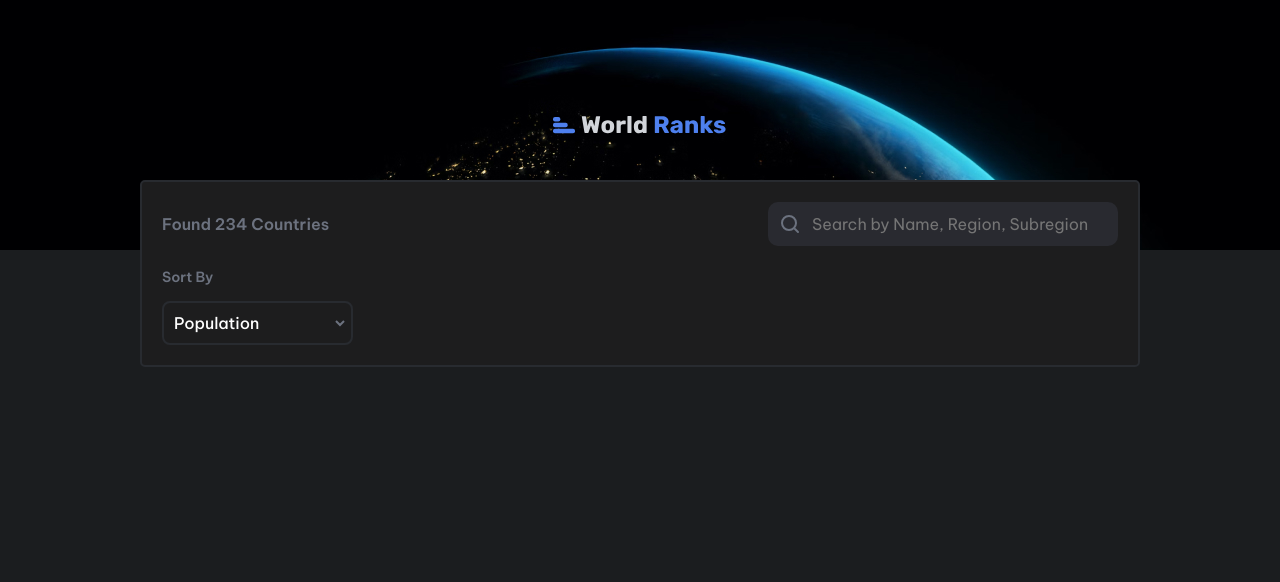
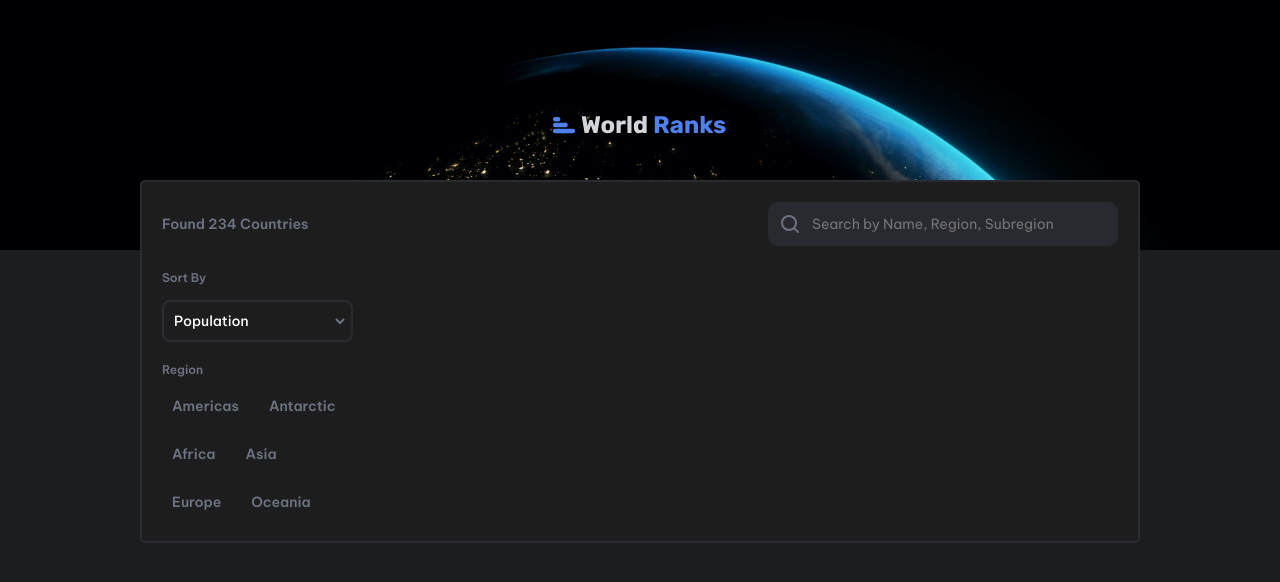
Before and after one commit to yosbergc/react-countries-directory, a React (Vite) app: page / in a window 1280 px wide. Shown: the top 582 px of the page. Built offline with nearby package versions, Linux system fonts and the light colour scheme.

Commit message:
Added regions filter component, modified search, countryCounter css

```diff
--- a/src/App.jsx
+++ b/src/App.jsx
@@ -3,6 +3,7 @@
 import { CountryCounter } from './components/CountryCounter/CountryCounter'
 import { Search } from './components/Search/Search'
 import { Sorted } from './components/Sorted/Sorted'
+import { Regions } from './components/Regions/Regions'
 function App() {
 
   return (
@@ -16,6 +17,7 @@
         <section className="main-app">
           <section className="filters">
             <Sorted />
+            <Regions />
           </section>
           <section className="countries">
 
--- a/src/components/CountryCounter/CountryCounter.css
+++ b/src/components/CountryCounter/CountryCounter.css
@@ -1,5 +1,5 @@
 .counter {
     color: #6C727F;
     font-weight: 600;
-    font-size: 1rem;
+    font-size: .875rem;
 }
--- /dev/null
+++ b/src/components/Regions/Regions.jsx
@@ -0,0 +1,21 @@
+import './regions.css'
+function Regions () {
+    return (
+        <section className="region-filter">
+            <h3>Region</h3>
+            <input type="checkbox" name="americas" id="americas" />
+            <label htmlFor="americas">Americas</label>
+            <input type="checkbox" name="antarctic" id="antarctic" />
+            <label htmlFor="antarctic">Antarctic</label>
+            <input type="checkbox" name="africa" id="africa" />
+            <label htmlFor="africa">Africa</label>
+            <input type="checkbox" name="asia" id="asia" />
+            <label htmlFor="asia">Asia</label>
+            <input type="checkbox" name="europe" id="europe" />
+            <label htmlFor="europe">Europe</label>
+            <input type="checkbox" name="oceania" id="oceania" />
+            <label htmlFor="oceania">Oceania</label>
+        </section>
+    )
+}
+export { Regions }
--- /dev/null
+++ b/src/components/Regions/regions.css
@@ -0,0 +1,29 @@
+h3 {
+    color: #6C727F;
+    font-size: 0.75rem;
+    display: block;
+    width: 100%;
+    font-weight: 600;
+}
+.region-filter {
+    display: flex;
+    flex-wrap: wrap;
+    gap: 10px;
+    margin-top: 20px;
+}
+.region-filter label {
+    color: #6C727F;
+    font-weight: 600;
+    padding: 10px;
+    display: inline-block;
+    border-radius: 10px;
+    font-size: .875rem;
+    cursor: pointer;
+}
+.region-filter input {
+    display: none;
+}
+.region-filter input:checked + label {
+    background-color: #282B30;
+    color: white;
+}
--- a/src/components/Search/Search.css
+++ b/src/components/Search/Search.css
@@ -15,7 +15,7 @@
     background: none;
     width: max-content;
     color: white;
-    font-size: 1rem;
+    font-size: .875rem;
     width: 100%;
 }
 .search-container input:focus {
--- a/src/components/Sorted/sorted.css
+++ b/src/components/Sorted/sorted.css
@@ -1,6 +1,6 @@
 .sorted label {
     color: #6C727F;
-    font-size: 0.875rem;
+    font-size: 0.75rem;
     font-weight: 600;
     display: inline-block;
     width: 100%;
@@ -19,7 +19,7 @@
     background-image: url("../../assets/svg/Expand_down.svg");
     background-repeat: no-repeat;
     background-position: 98%;
-    font-size: 1rem;
+    font-size: .875rem;
 }
 .sorted select:focus {
     outline: none;
```
Also changed, not shown: src/components/Region/Regions.jsx (deleted, +0 -8 lines).
